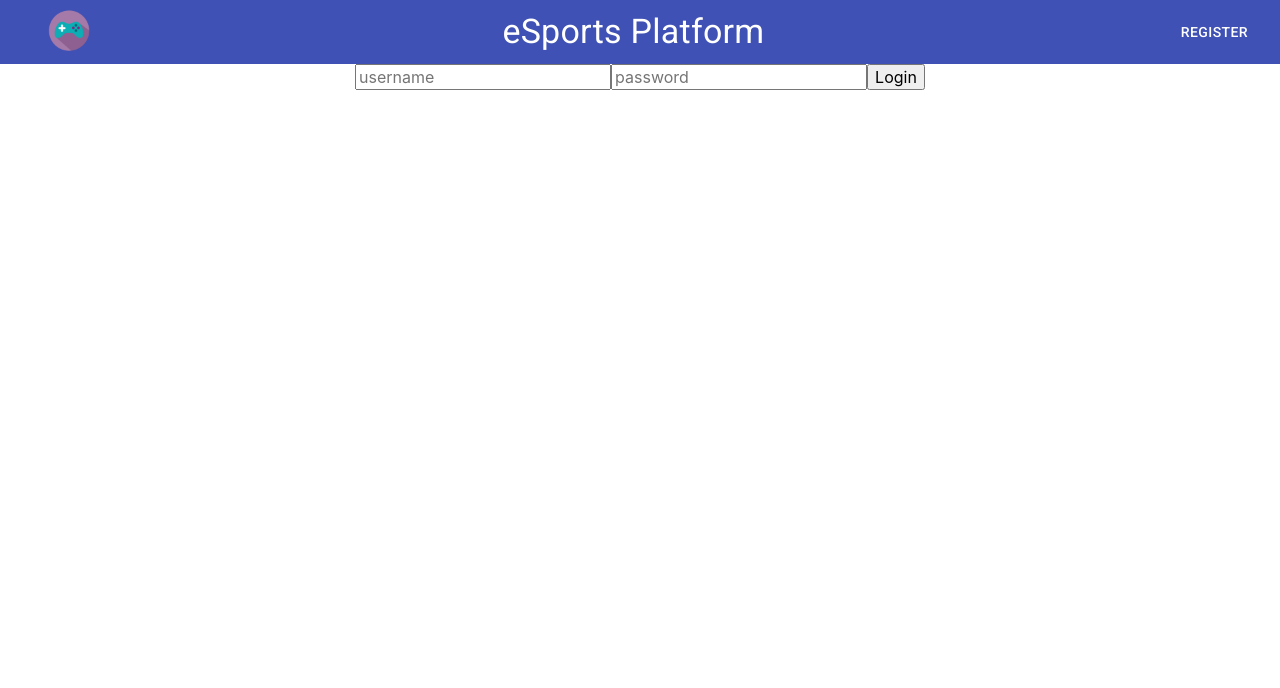
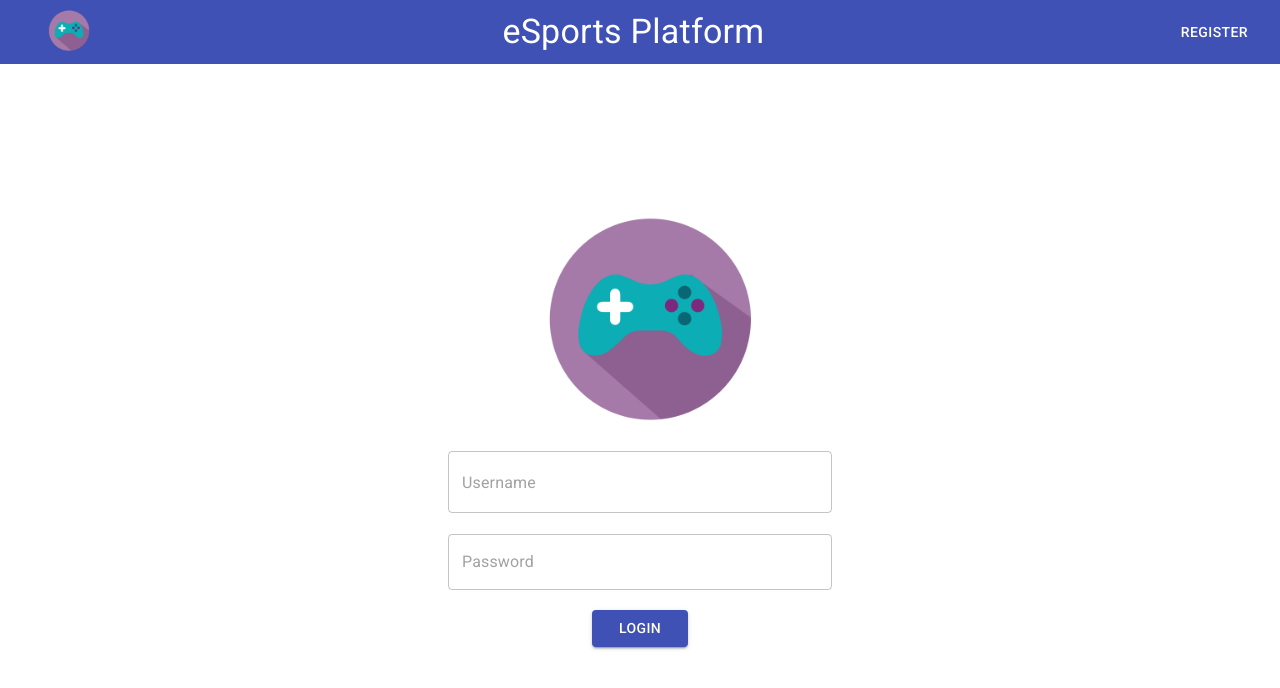
Before and after one commit to luciaraschetti/final-mcga, a React (Create React App) app in the folder frontend/: page /login in a window 1280 px wide. Shown: the top 688 px of the page. Built offline with nearby package versions, Linux system fonts and the light colour scheme.

Commit message:
Modify Login and Add new error alert

```diff
--- a/frontend/package.json
+++ b/frontend/package.json
@@ -17,6 +17,7 @@
     "react-dom": "^17.0.1",
     "react-router-dom": "^5.2.0",
     "react-scripts": "4.0.0",
+    "sweetalert": "^2.1.2",
     "typescript": "^4.0.5",
     "web-vitals": "^0.2.4"
   },
--- a/frontend/src/components/screens/Login/index.tsx
+++ b/frontend/src/components/screens/Login/index.tsx
@@ -1,11 +1,21 @@
+import './style.css';
 import React, { useState } from 'react';
 import Layout from '../../layouts/Login/index'
 import axios, { AxiosResponse } from 'axios';
+import Button from '@material-ui/core/Button';
+import TextField from '@material-ui/core/TextField';
+import Logo from '../../layouts/Public/Navbar/img/pngegg.png';
+import swal from 'sweetalert';
+
 
 const Index = () => {
 
 	const [email, setEmail] = useState<string>("")
 	const [password, setPassword] = useState<string>("")
+
+	const error = () => swal("User invalid!", "Try again or Register Now!!!");
+
+
 
 	const login = () => {
 		axios.post("http://localhost:4000/api/auth/signin", {
@@ -19,15 +29,33 @@ const Index = () => {
 			// }
 		}, () => {
 			console.log("Failure");
+			error()
+
 		})
 	}
 
 	return (
 		<Layout buttonText='Register'>
 			<div className="login">
-				<input type="text" placeholder='username' onChange={e => setEmail(e.target.value)} />
-				<input type="text" placeholder='password' onChange={e => setPassword(e.target.value)} />
-				<button onClick={login}>Login</button>
+				<img src={Logo} className="logoNavbar" />
+				<div className="loginForm">
+					<TextField id="outlined-basic"
+						variant="outlined"
+						placeholder='Username'
+						onChange={e => setEmail(e.target.value)}
+						fullWidth
+					/>
+					<TextField id="outlined-basic"
+						variant="outlined"
+						type="password"
+						placeholder='Password'
+						onChange={e => setPassword(e.target.value)}
+						fullWidth
+					/>
+					<Button variant="contained" color="primary" onClick={login}>
+						Login
+      				</Button>
+				</div>
 			</div>
 		</Layout>
 	);
--- a/frontend/src/components/screens/Login/style.css
+++ b/frontend/src/components/screens/Login/style.css
@@ -1,5 +1,33 @@
+.login .logoNavbar {
+    width: 250px;
+    height: 250px;
+    margin-left: 20px;
+}
+
 .login {
     display: flex;
     flex-direction: column;
-    height: 500px;
+    justify-content: center;
+    align-items: center;
+    width: 100%;
+    height: 90vh;
+    color: red;
 }
+
+.loginForm {
+    display: flex;
+    flex-direction: column;
+    justify-content: space-around;
+    align-items: center;
+    height: 30%;
+    width: 30%;
+}
+
+.login input[type="text"]{
+    width: 80%;
+    height: 25px;
+}
+
+.login button {
+    width: 25%;
+}
```
Also changed, not shown: 1 other file (tests, documents, lock files or other folders).
